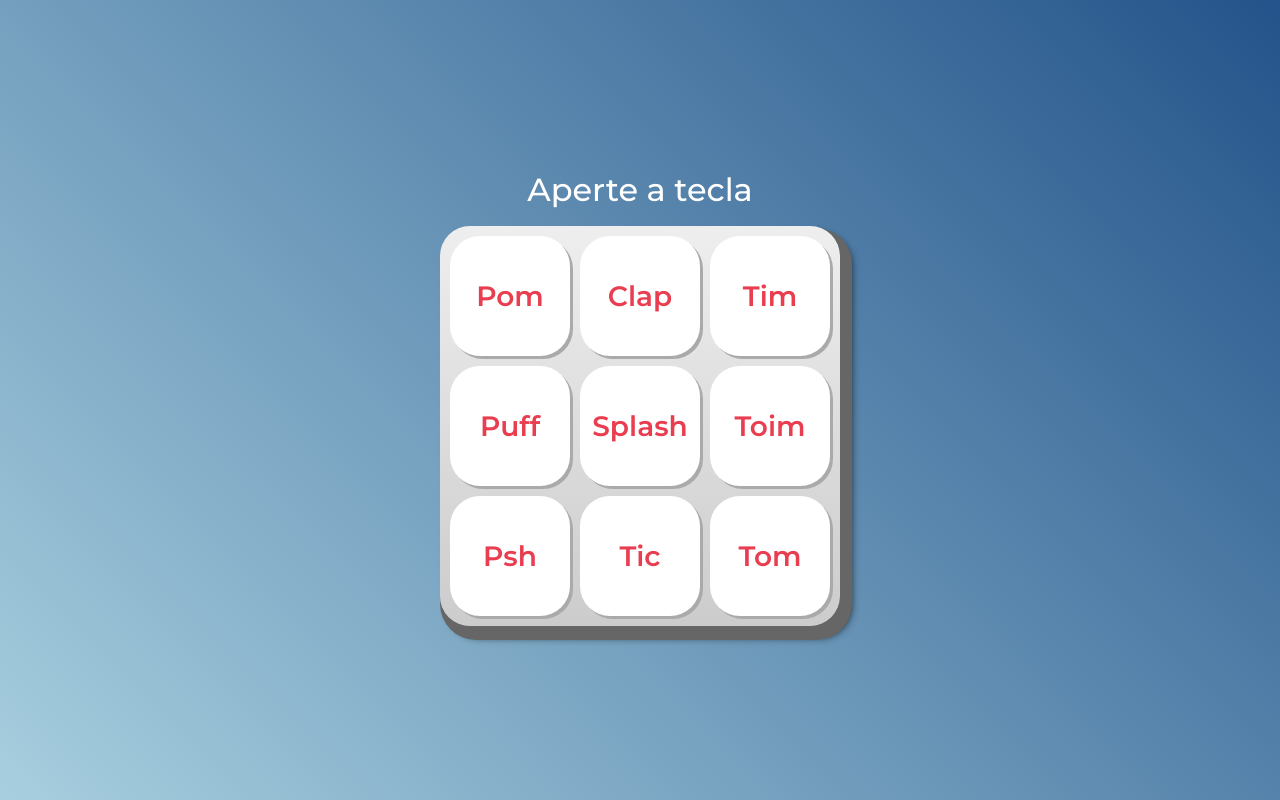
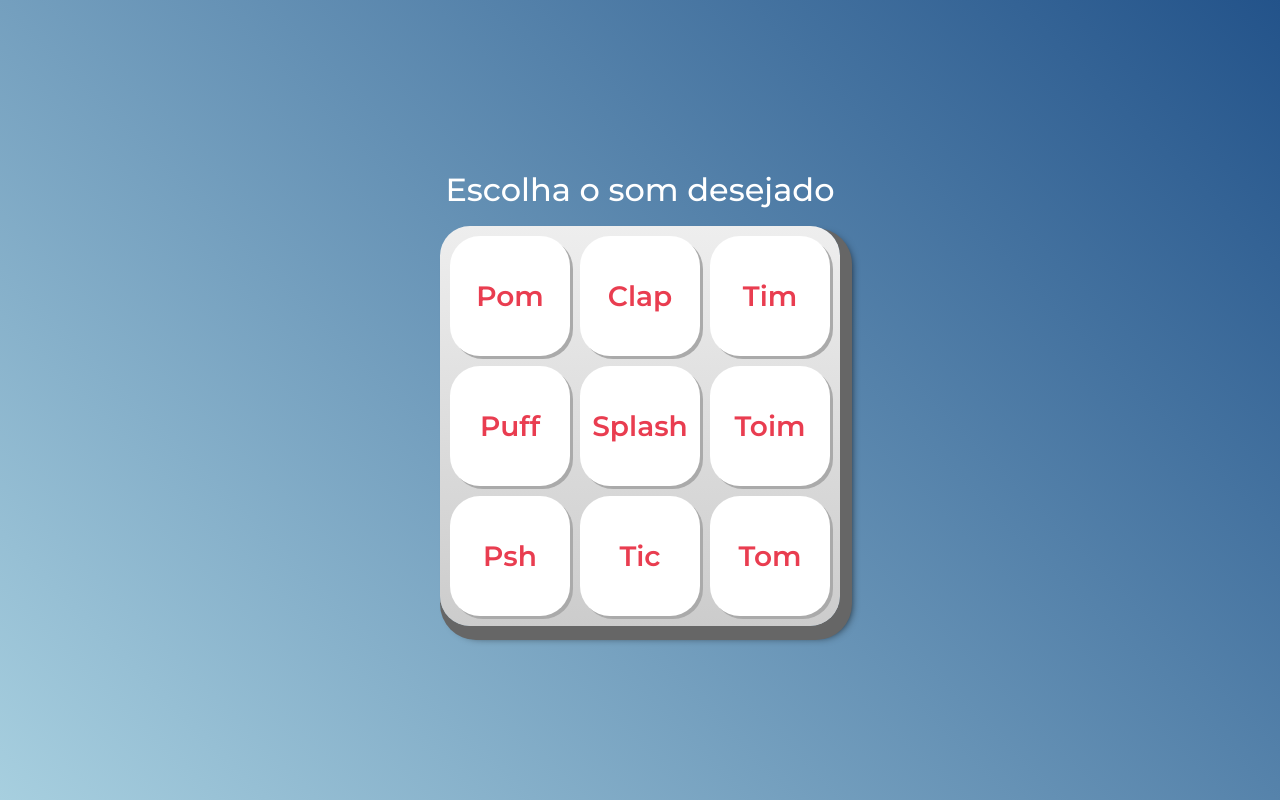
Before and after one commit to nayrabra/instrumento-musical, a plain HTML site: page index.html in a window 1280 px wide. Drawn offline with Linux system fonts and the light colour scheme.

Commit message:
alteracao do h1

```diff
--- a/css/estilos.css
+++ b/css/estilos.css
@@ -20,6 +20,7 @@ h1 {
   color: var(--branca);
   margin-bottom: 20px;
   font-size: 2rem;
+  text-align: center;
 }
 
 .teclado-container {
--- a/index.html
+++ b/index.html
@@ -18,7 +18,7 @@
 </head>
 <body>
 
-    <h1>Aperte a tecla</h1>
+    <h1>Escolha o som desejado</h1>
 
     <section class="teclado">
         <div class="teclado-container">
```
